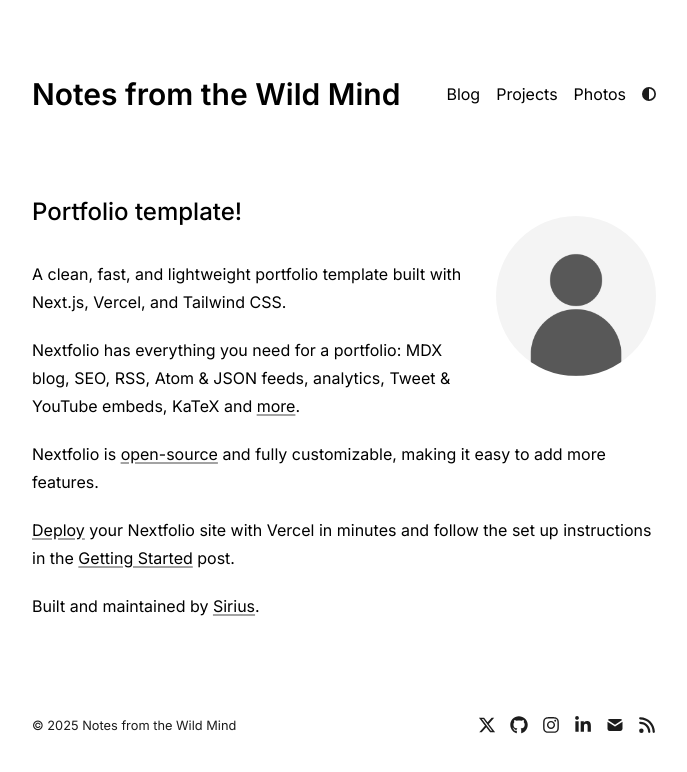
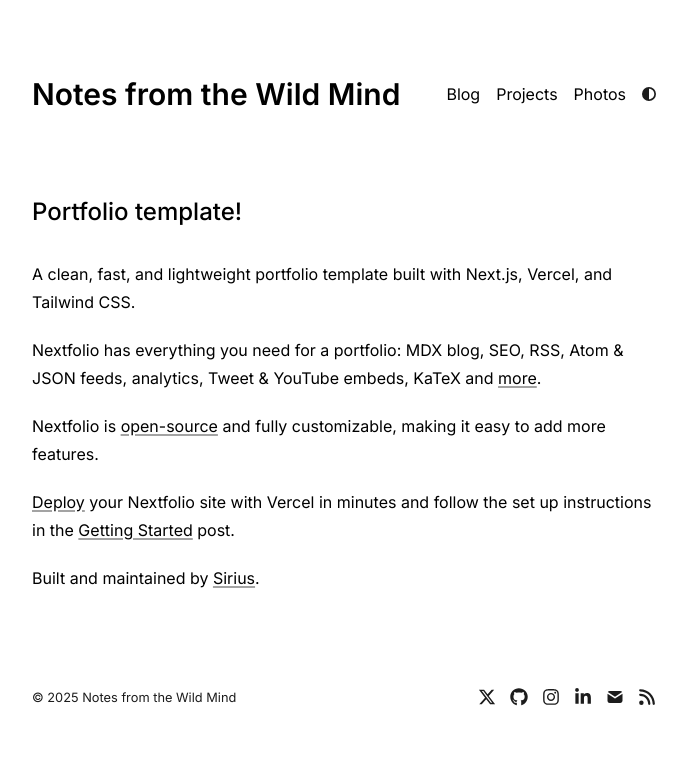
Before and after one commit to BrandonEchols04/brandonechols, a Next.js app: page / in a window 1280 px wide. Shown: the top 772 px of the page, without its empty margins (296-983 px from the left). Built offline with nearby package versions, Linux system fonts and the light colour scheme.

Commit message:
Removed twitter embed

```diff
--- a/app/page.tsx
+++ b/app/page.tsx
@@ -4,17 +4,6 @@
 export default function Page() {
   return (
     <section>
-      <a href={socialLinks.twitter} target="_blank">
-        <Image
-          src="/profile.png"
-          alt="Profile photo"
-          className="rounded-full bg-gray-100 block lg:mt-5 mt-0 lg:mb-5 mb-10 mx-auto sm:float-right sm:ml-5 sm:mb-5 grayscale hover:grayscale-0"
-          unoptimized
-          width={160}
-          height={160}
-          priority
-        />
-      </a>
       <h1 className="mb-8 text-2xl font-medium">
         Portfolio template!
       </h1>
```
